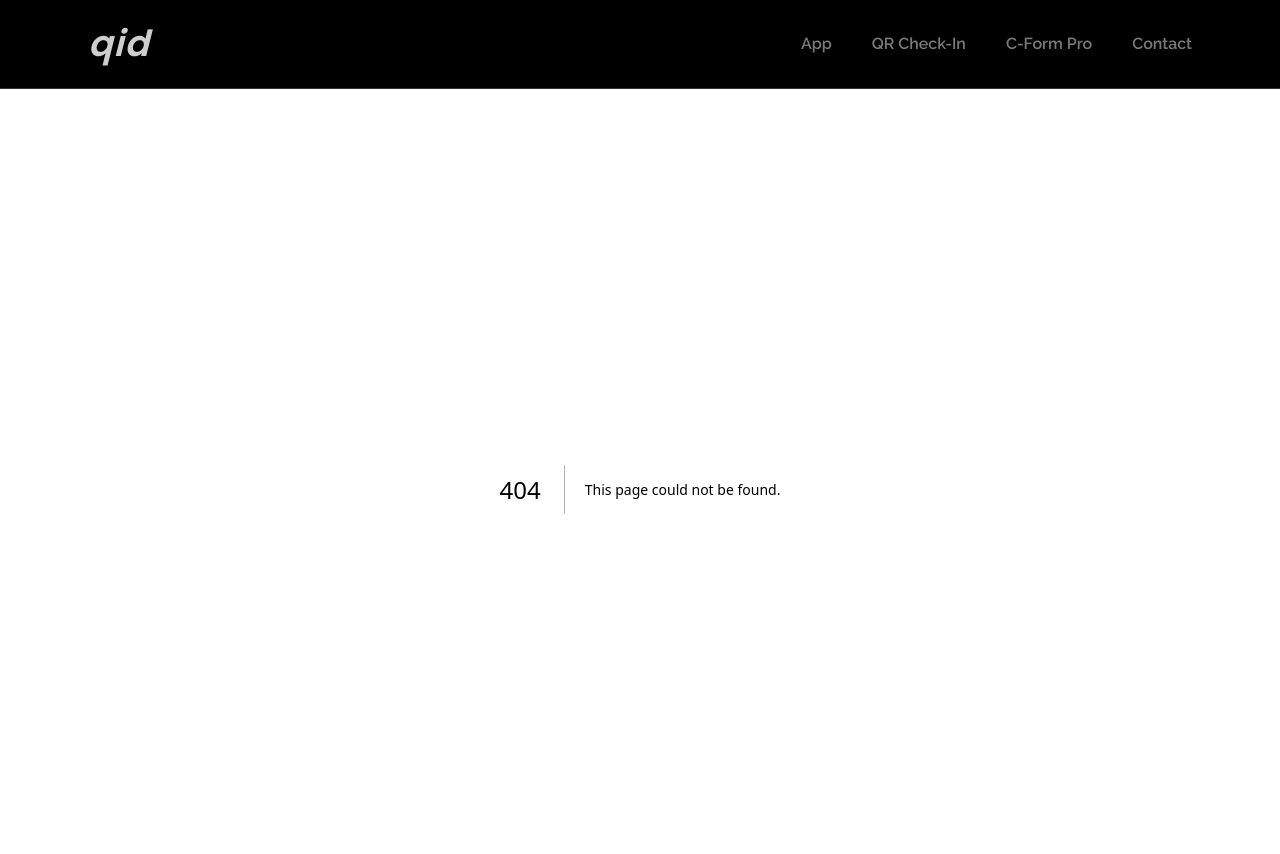
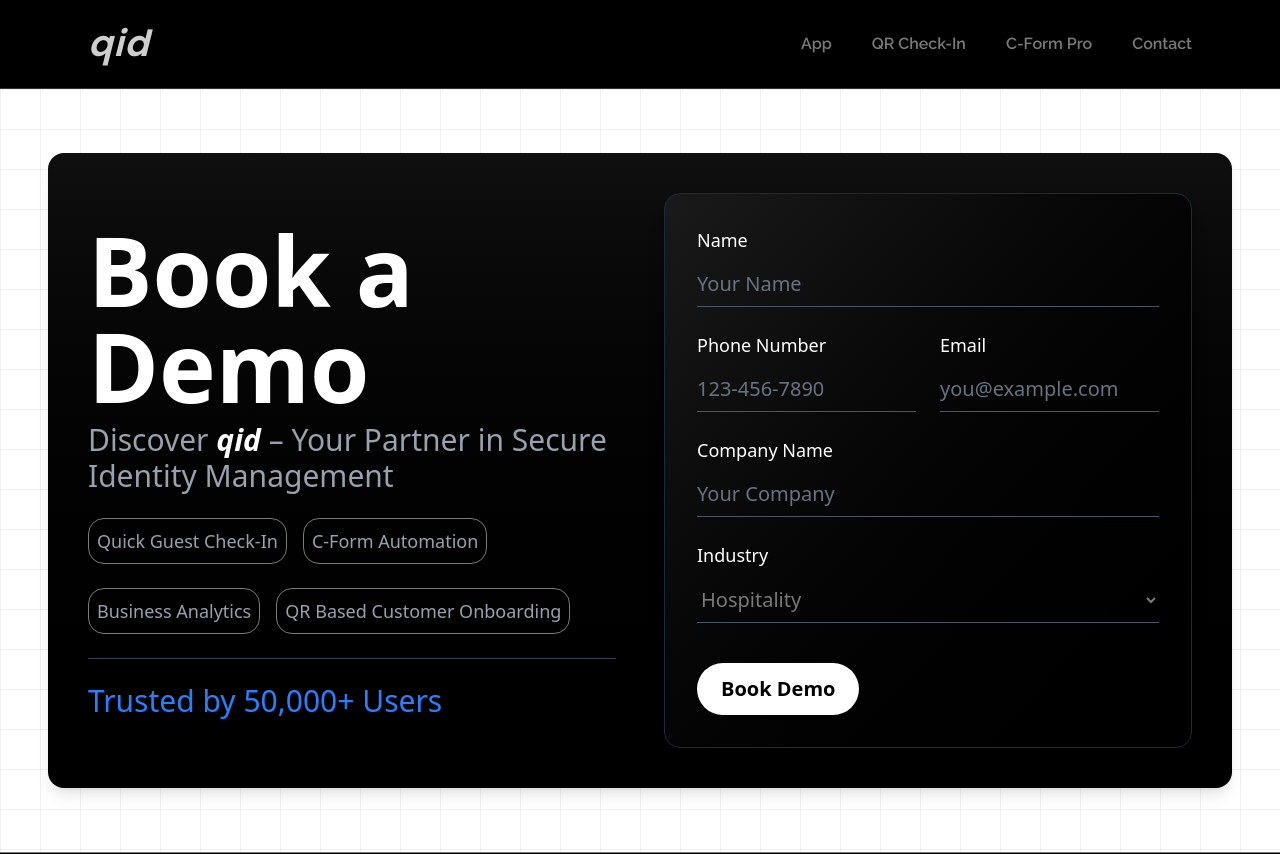
Before and after one commit to Fazalkadivar21/qid-clone, a Next.js app: page /bookqid in a window 1280 px wide. Before the commit this address had no page. Shown: the top 854 px of the page. Built offline with nearby package versions, Linux system fonts and the light colour scheme.

Commit message:
feat: add booking page

```diff
--- /dev/null
+++ b/app/bookqid/page.js
@@ -0,0 +1,98 @@
+export default function BookDemo() {
+  return (
+    <section className="bg-grid text-white md:py-16 md:px-12">
+      <div className="max-w-7xl mx-auto grid grid-cols-1 md:grid-cols-2 gap-12 items-center bg-gradient-to-b from-[#0f0f0f] to-black rounded-2xl p-10 shadow-lg">
+
+        {/* Left Section */}
+        <div>
+          <h2 className="text-4xl md:text-8xl font-bold mb-6">Book a Demo</h2>
+          <p className="text-gray-400 text-xl md:text-3xl mt-2 mb-6">
+            Discover <span className="italic font-semibold text-white">qid</span> – Your Partner in Secure Identity Management
+          </p>
+          <p className="text-gray-400 text-lg mb-6 border border-[#7a7a7a] p-2 rounded-2xl inline-block gap-10 mr-4">
+            Quick Guest Check-In
+          </p>
+          <p className="text-gray-400 text-lg mb-6 border border-[#7a7a7a] p-2 rounded-2xl inline-block gap-10 mr-4">
+            C-Form Automation
+          </p>
+          <p className="text-gray-400 text-lg mb-6 border border-[#7a7a7a] p-2 rounded-2xl inline-block gap-10 mr-4">
+            Business Analytics
+          </p>
+          <p className="text-gray-400 text-lg mb-6 border border-[#7a7a7a] p-2 rounded-2xl inline-block gap-10 mr-4">
+            QR Based Customer Onboarding
+          </p>
+          <hr className="border-gray-700 mb-6" />
+          <p className="text-blue-500 font-medium text-3xl">Trusted by 50,000+ Users</p>
+        </div>
+
+        {/* Right Form Section */}
+        <div className="bg-gradient-to-br from-[#1a1a1a] to-black p-8 rounded-2xl shadow-xl border border-gray-800">
+          <form className="space-y-6 text-xl">
+            <div>
+              <label className="block text-lg mb-2">Name</label>
+              <input
+                type="text"
+                placeholder="Your Name"
+                className="w-full bg-transparent border-b border-gray-600 focus:outline-none py-2 text-white placeholder-gray-500"
+              />
+            </div>
+
+            <div className="grid grid-cols-1 md:grid-cols-2 gap-6">
+              <div>
+                <label className="block text-lg mb-2">Phone Number</label>
+                <input
+                  type="text"
+                  placeholder="123-456-7890"
+                  className="w-full bg-transparent border-b border-gray-600 focus:outline-none py-2 text-white placeholder-gray-500"
+                />
+              </div>
+              <div>
+                <label className="block text-lg mb-2">Email</label>
+                <input
+                  type="email"
+                  placeholder="you@example.com"
+                  className="w-full bg-transparent border-b border-gray-600 focus:outline-none py-2 text-white placeholder-gray-500"
+                />
+              </div>
+            </div>
+
+            <div>
+              <label className="block text-lg mb-2">Company Name</label>
+              <input
+                type="text"
+                placeholder="Your Company"
+                className="w-full bg-transparent border-b border-gray-600 focus:outline-none py-2 text-white placeholder-gray-500"
+              />
+            </div>
+
+            <div>
+              <label className="block text-lg mb-2">Industry</label>
+              <select className="w-full bg-transparent border-b border-gray-600 focus:outline-none py-2 text-[#7a7a7a] placeholder-gray-500">
+                <option value="Hospitality">Hospitality</option>
+                <option value="Software Development">Software Development</option>
+                <option value="Education">Education</option>
+                <option value="Legal">Legal</option>
+                <option value="Finance">Finance</option>
+                <option value="Retail">Retail</option>
+                <option value="E-Commerce">E-Commerce</option>
+                <option value="Fintech">Fintech</option>
+                <option value="Other">Other</option>
+
+              </select>
+            </div>
+
+            <div className="pt-4">
+              <button
+                type="submit"
+                className="bg-white text-black font-semibold px-6 py-3 rounded-full hover:bg-gray-200 transition"
+              >
+                Book Demo
+              </button>
+            </div>
+          </form>
+        </div>
+
+      </div>
+    </section>
+  );
+}
```
